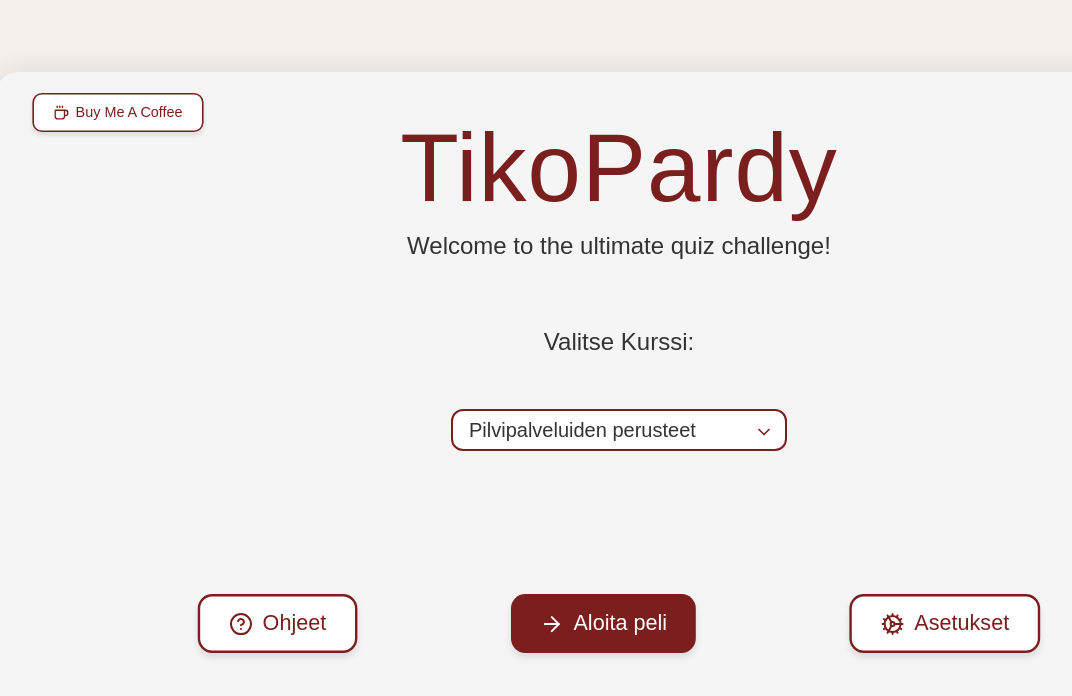
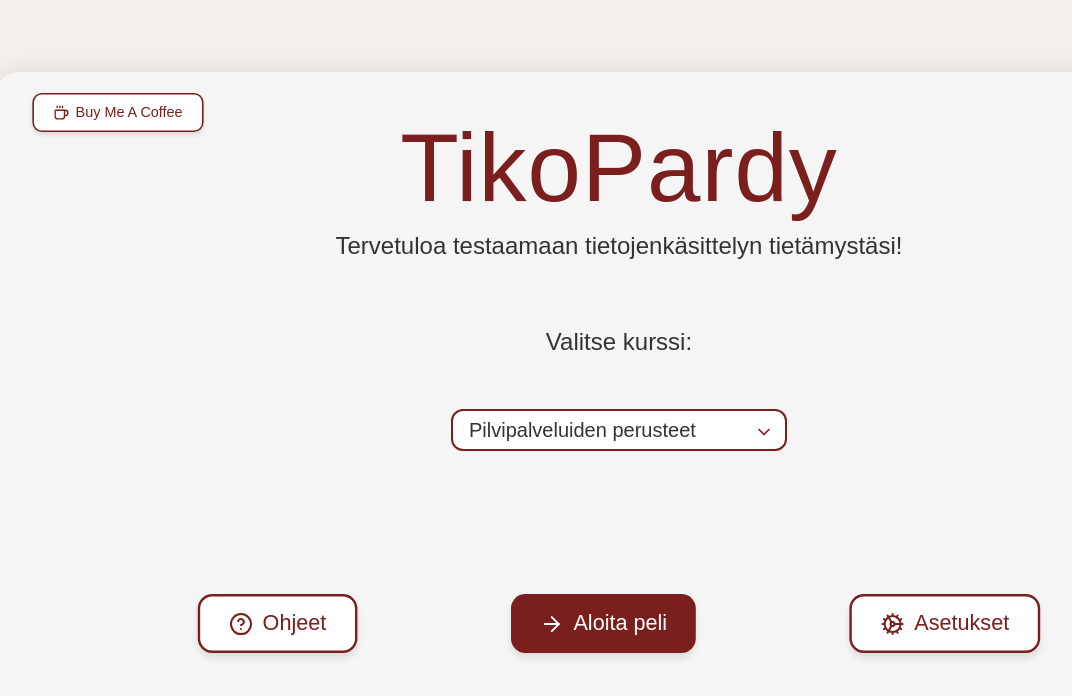
Before and after one commit to jamktiko/tikoPardy, a SvelteKit app in the folder tikoPardy/: page / in a window 1280 px wide. Shown: the top 696 px of the page, without its empty margins (21-1093 px from the left). Built offline with nearby package versions, Linux system fonts and the light colour scheme; a web font is replaced by a local one.

Commit message:
korjattu etusivua

```diff
--- a/tikoPardy/src/routes/+page.svelte
+++ b/tikoPardy/src/routes/+page.svelte
@@ -56,10 +56,10 @@
 
 		<div class="game-content">
 			<h1>TikoPardy</h1>
-			<p>Welcome to the ultimate quiz challenge!</p>
+			<p>Tervetuloa testaamaan tietojenkäsittelyn tietämystäsi!</p>
 		</div>
 
-		<p>Valitse Kurssi:</p>
+		<p>Valitse kurssi:</p>
 		<div class="select-wrapper">
 			<select bind:value={kurssit}>
 				{#each kurssitData as kurssi}
```
